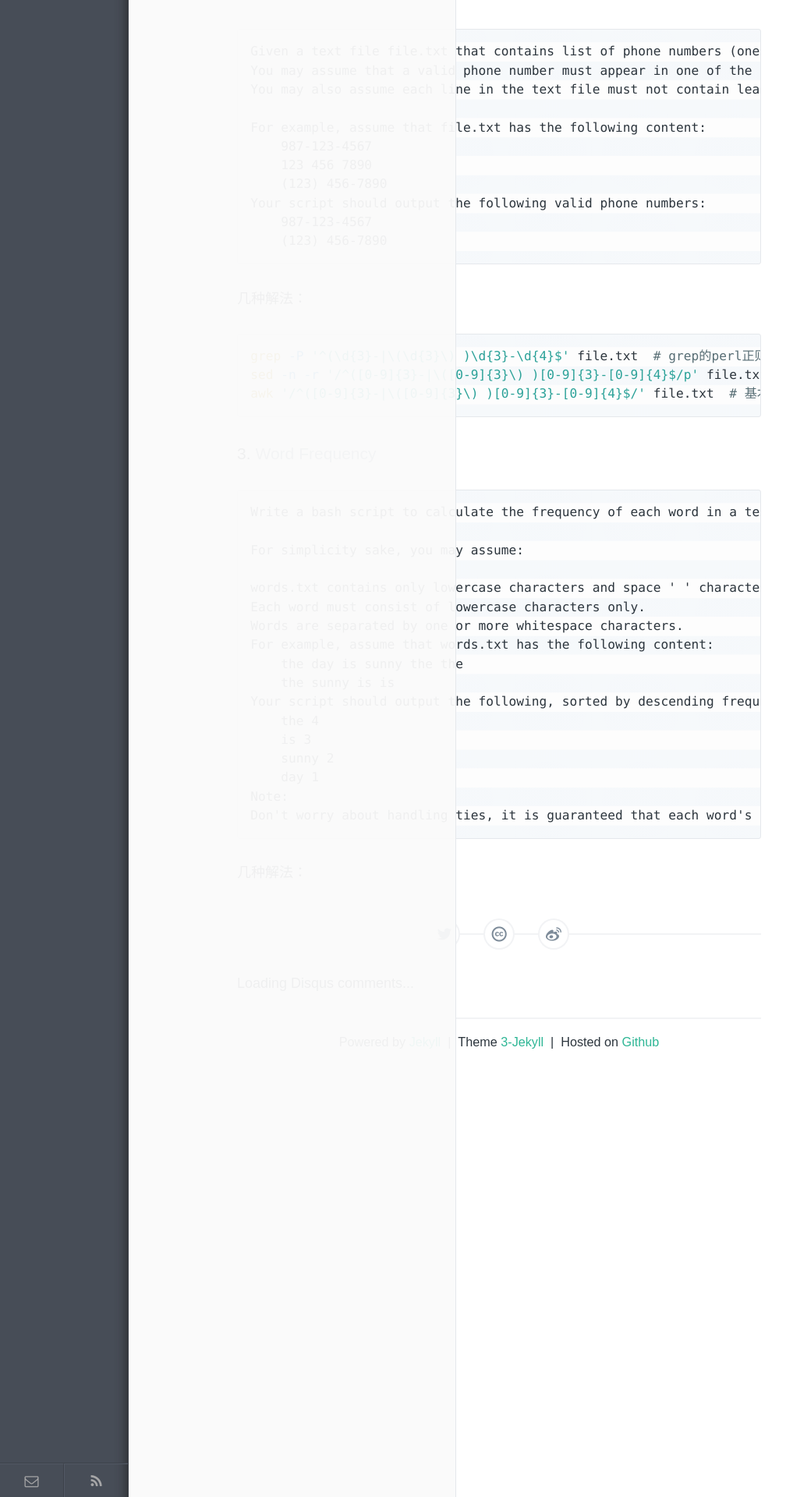
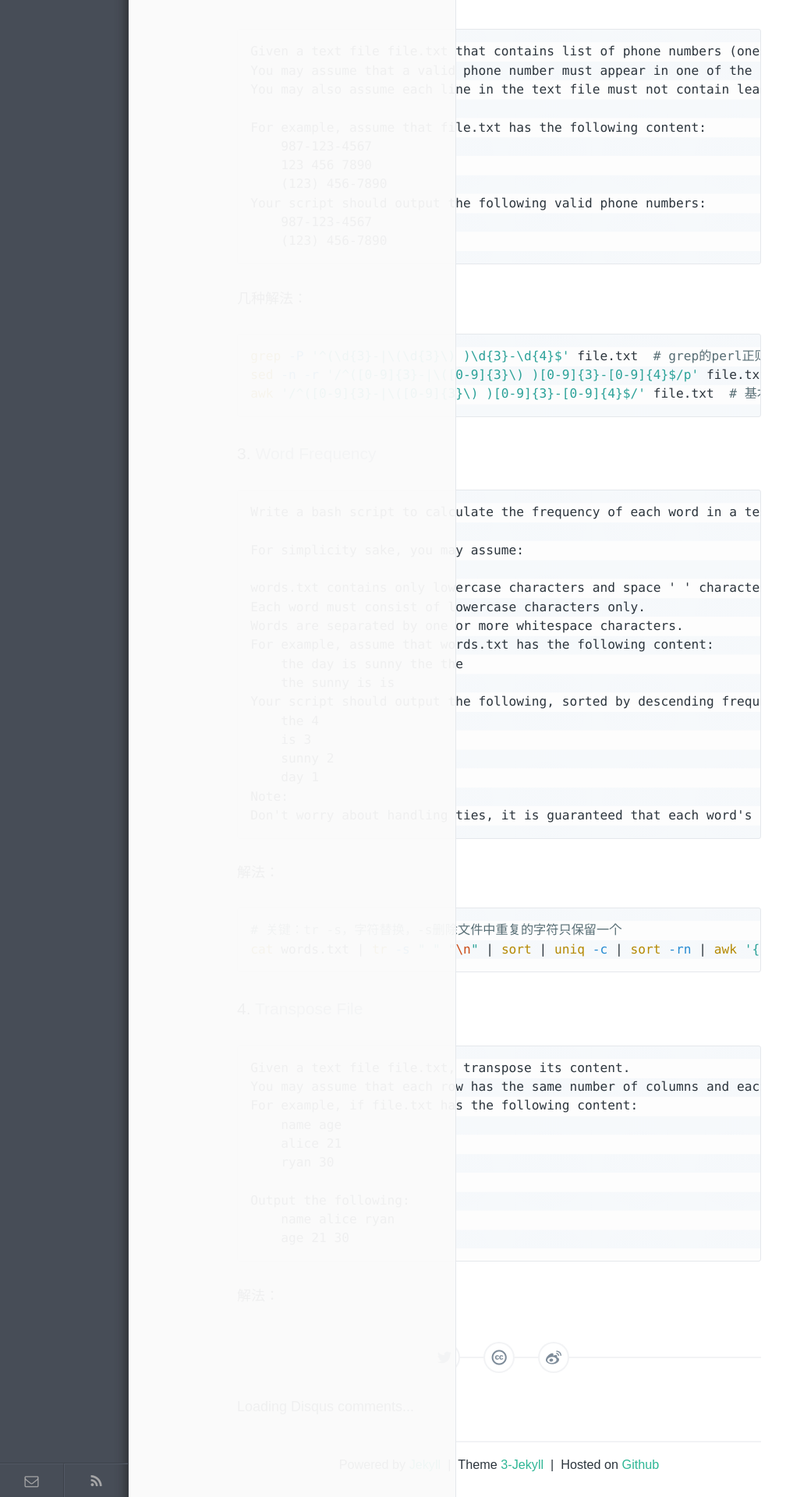
Before and after one commit to wykvictor/wykvictor.github.io, a Jekyll site: the page built from _posts/leetcode/2015-12-1-Shell.md, in a window 1280 px wide. Shown: the part 1131-3051 px from the top of the page at 78% size, without its empty margins (0-1008 px from the left). Built offline with Jekyll 4.4.1, drawn with Linux system fonts in a browser that asks for light colours; comment, search, counter and statistics services are not loaded.

Commit message:
update leetcode shell No.3

````diff
--- a/_posts/leetcode/2015-12-1-Shell.md
+++ b/_posts/leetcode/2015-12-1-Shell.md
@@ -85,4 +85,23 @@ Your script should output the following, sorted by descending frequency:
 Note:
 Don't worry about handling ties, it is guaranteed that each word's frequency count is unique
 ```
-几种解法：
+解法：
+{% highlight Bash shell scripts %}
+# 关键：tr -s，字符替换，-s删除文件中重复的字符只保留一个
+cat words.txt | tr -s " " "\n" | sort | uniq -c | sort -rn | awk '{print $2 " " $1}'
+{% endhighlight %}
+
+### 4. [Transpose File](https://leetcode.com/problems/transpose-file/)
+```
+Given a text file file.txt, transpose its content.
+You may assume that each row has the same number of columns and each field is separated by the ' ' character.
+For example, if file.txt has the following content:
+	name age
+	alice 21
+	ryan 30
+
+Output the following:
+	name alice ryan
+	age 21 30
+```
+解法：
````
